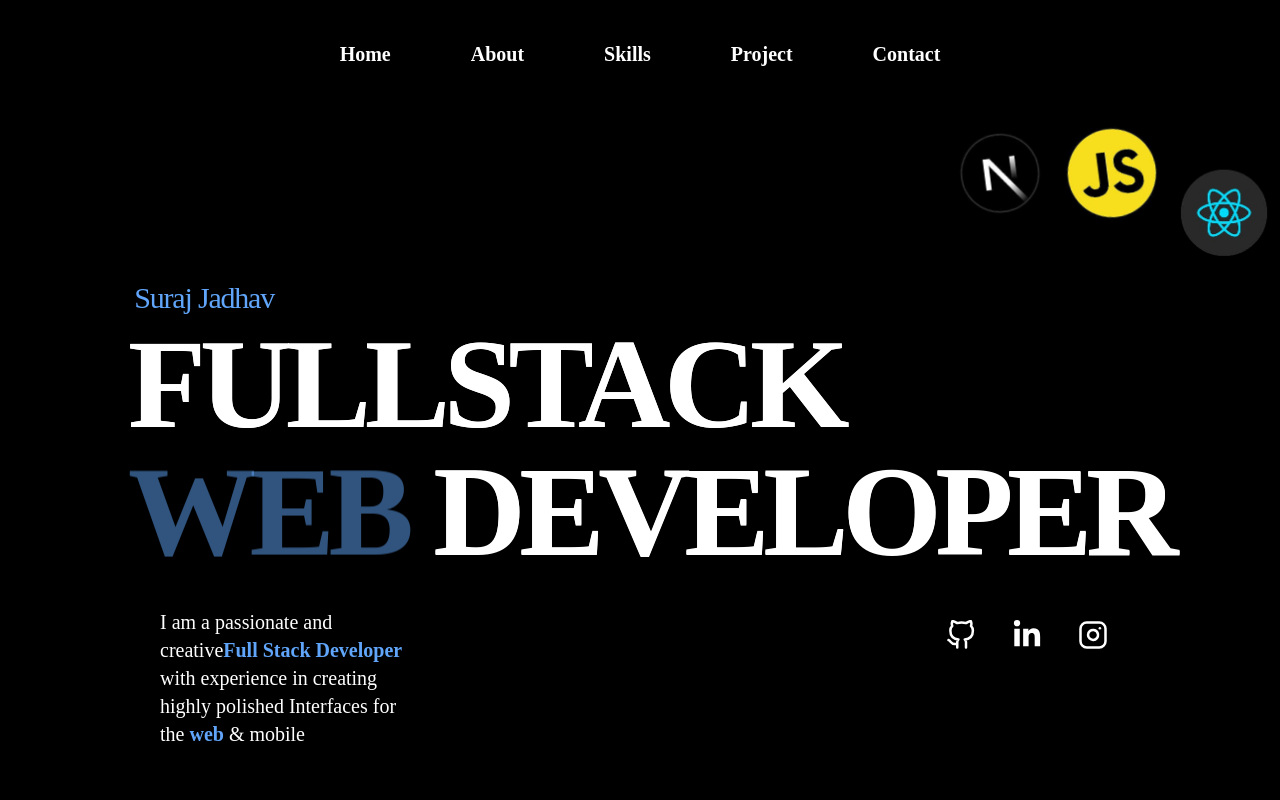
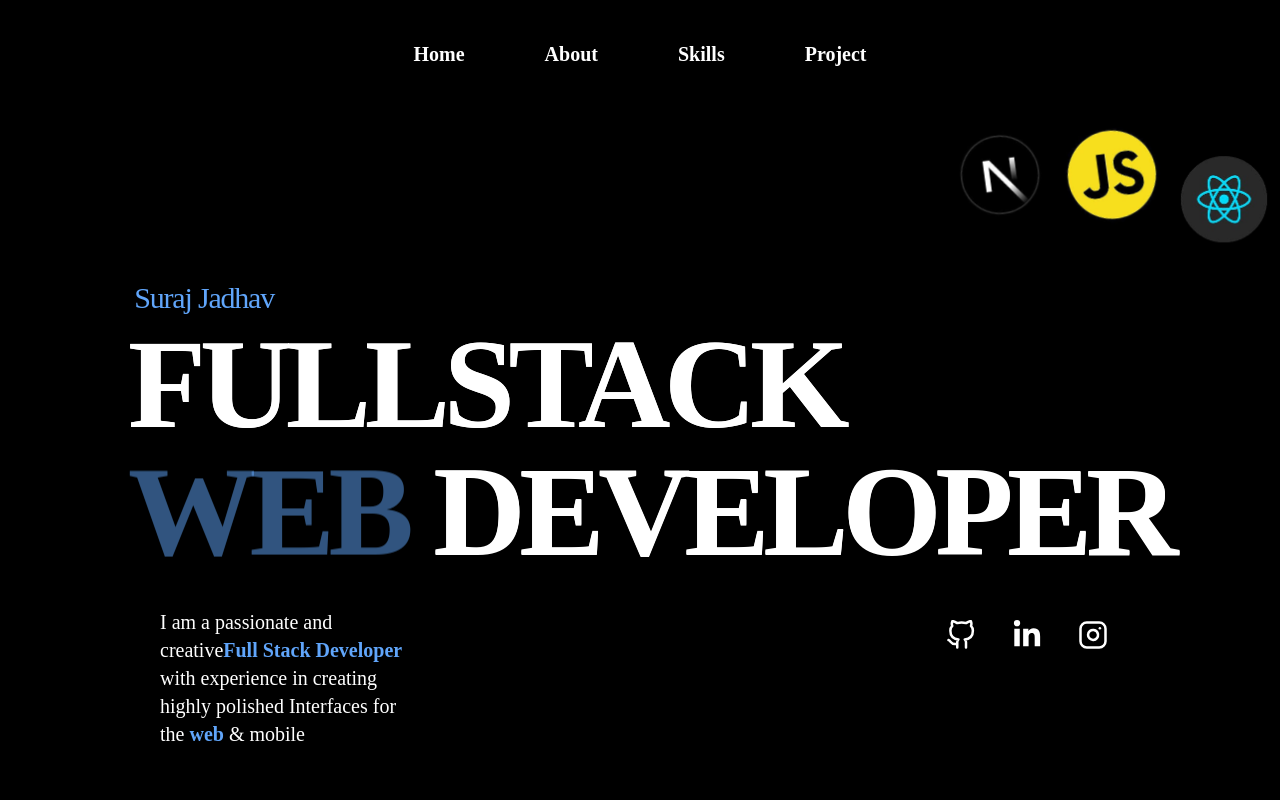
Before and after one commit to surajjadhav29/Portfolio, a Next.js app: page / in a window 1280 px wide. Shown: the top 800 px of the page. Built offline with nearby package versions, Linux system fonts and the light colour scheme.

Commit message:
"[change]-29-march skillsection"

```diff
--- a/src/app/components/Header.tsx
+++ b/src/app/components/Header.tsx
@@ -94,9 +94,9 @@ const Header: React.FC = () => {
             <li className="text-white mx-10 my-6 relative font-semibold">
               <a href="#projects">Project</a>
             </li>
-            <li className="text-white mx-10 my-6 relative font-semibold">
+            {/* <li className="text-white mx-10 my-6 relative font-semibold">
               <a href="#contact">Contact</a>
-            </li>
+            </li> */}
           </ul>
         </nav>
 
@@ -143,9 +143,9 @@ const Header: React.FC = () => {
           <li className="text-white mx-10 relative">
             <a href="#projects" onClick={handleCloseMenu}>Project</a>
           </li>
-          <li className="text-white mx-10 relative">
+          {/* <li className="text-white mx-10 relative">
             <a href="#contact" onClick={handleCloseMenu}>Contact</a>
-          </li>
+          </li> */}
         </ul>
       </div>
     </>
--- a/src/app/components/SkillComponent.tsx
+++ b/src/app/components/SkillComponent.tsx
@@ -172,7 +172,7 @@ const SkillComponent: React.FC = () => {
             </div>
           </div>
         </div>
-        <h2 className='text-2xl underline mt-10'>Databases:</h2>
+        {/* <h2 className='text-2xl underline mt-10'>Databases:</h2>
         <div className="grid lg:grid-cols-2 grid-cols-1 gap-4">
           <div className='flex w-fll justify-center  items-center gap-3 shadow-lg p-3 rounded-lg border-[1px] mt-4 group'>
             <label className='inline-block mt-3 mb-1 text-4xl  font-bold  lg:w-[390px] w-full text-center group-hover:text-blue-500'>
@@ -204,7 +204,7 @@ const SkillComponent: React.FC = () => {
               <Image src={Firebase} alt=''  className="h-full w-ful rounded-full" />
             </div>
           </div>
-        </div>
+        </div> */}
 
         <h2 className='text-2xl underline mt-10'>CMS:</h2>
         <div className="grid lg:grid-cols-2 grid-cols-1 ">
```
